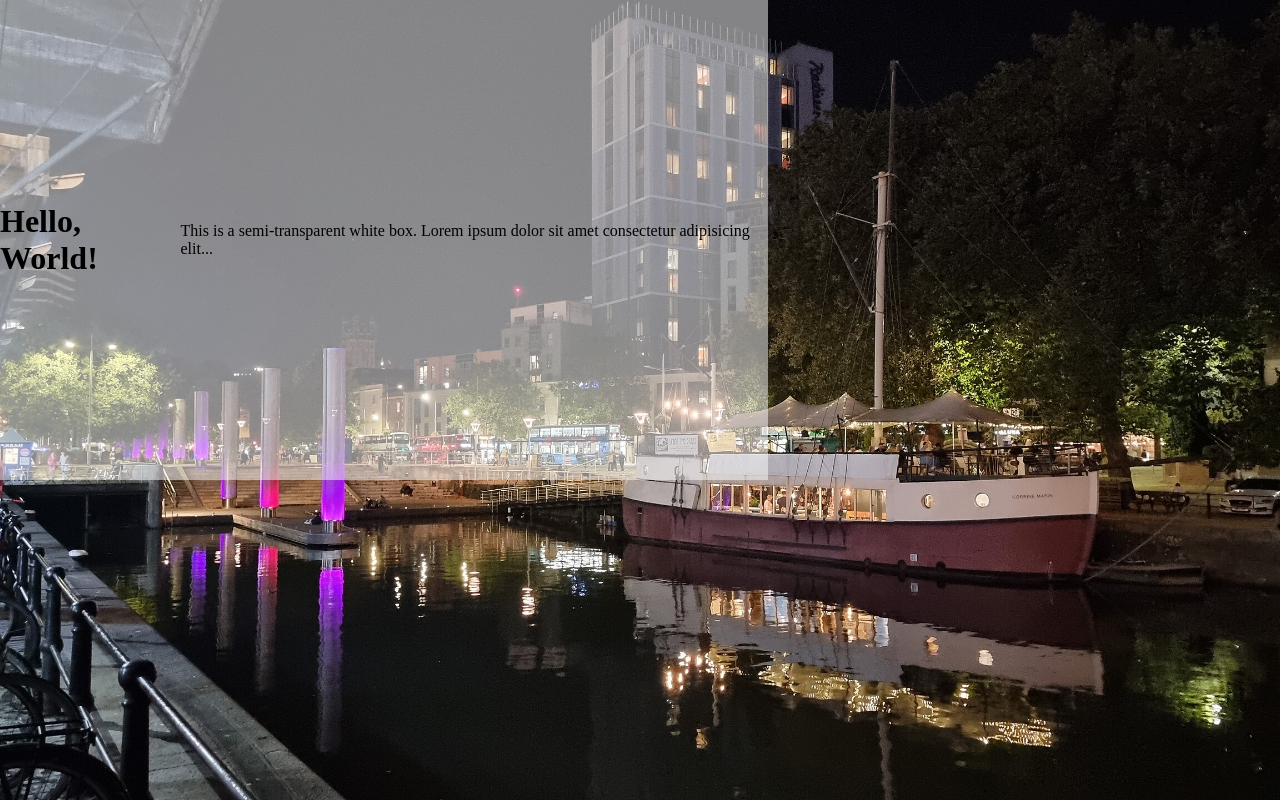
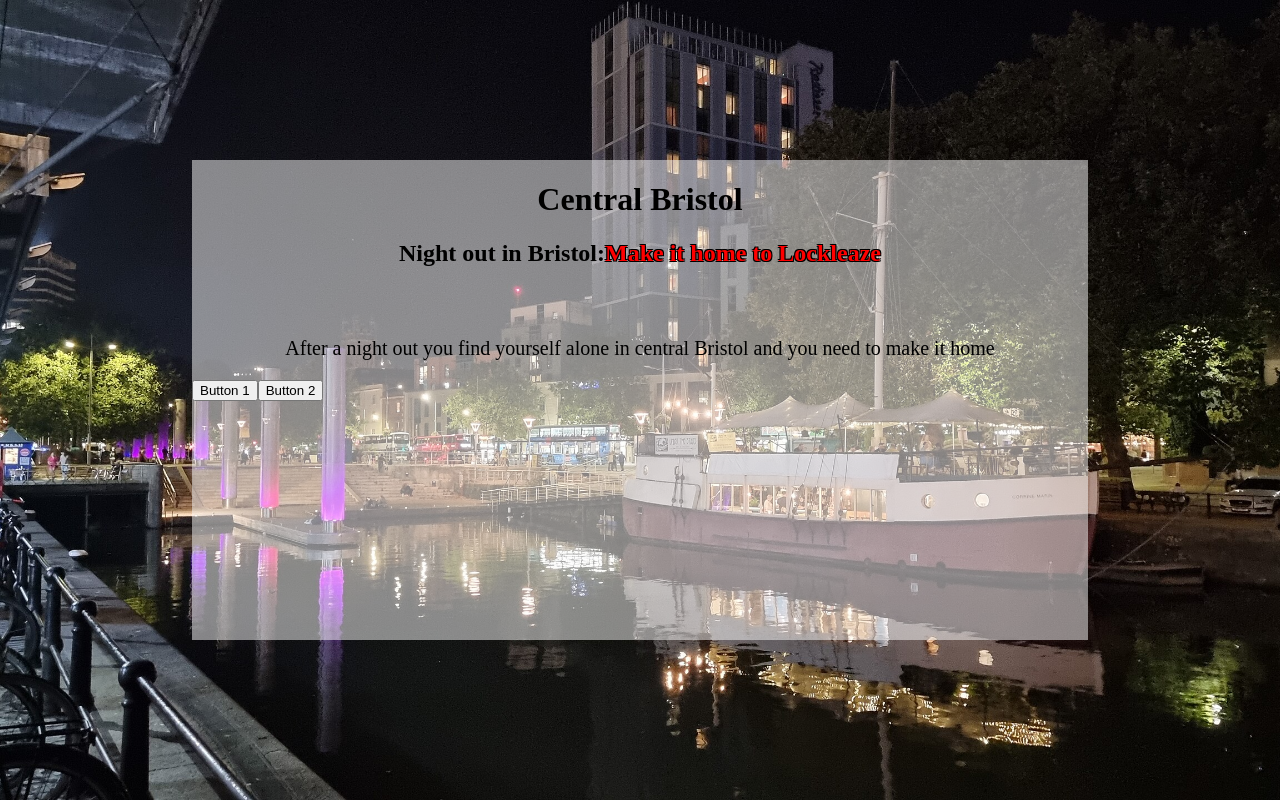
Before and after one commit to Frankataccess/Web-app-story, a React (Vite) app in the folder web-app-story/: page / in a window 1280 px wide. Built offline with nearby package versions, Linux system fonts and the light colour scheme.

Commit message:
changed text and added buttons

```diff
--- a/web-app-story/src/App.jsx
+++ b/web-app-story/src/App.jsx
@@ -6,8 +6,10 @@ const App = () => {
     document.body.style.padding = '0'; // Reset body padding
   }, []);
 
+
+
   return (
-    <div style={{ position: 'relative', width: '100vw', height: '100vh' }}>
+    <div style={{ position: 'relative', width: '100vw', height: '100vh' ,display: 'flex', justifyContent:'center',alignItems:'center'}}>
       <picture>
         <source srcSet="/photos/floating harbour.jpg" media="(min-width: 1024px)" />
         <source srcSet="/photos/floating harbour.jpg" media="(min-width: 768px)" />
@@ -20,22 +22,36 @@ const App = () => {
             width: '100%',
             height: '100%',
             objectFit: 'cover',
+
           }}
         />
       </picture>
       <div style={{
         backgroundColor: 'rgba(255, 255, 255, 0.5)',
         position: 'relative',
-        width: '60vw',
+        width: '70vw',
         height: '60vh',
-        display: 'flex', // Enable Flexbox
-        justifyContent: 'center', // Horizontally center the box
-        alignItems: 'center', // Vertically center the box
+
       }}>
-        <h1 className="text-2xl font-bold text-center">Hello, World!</h1>
-        <p className="text-center">
-          This is a semi-transparent white box. Lorem ipsum dolor sit amet consectetur adipisicing elit...
+          <h1 className="text-2xl font-bold text-center" align="center" >Central Bristol</h1>
+          <h2 align='center'>
+            Night out in Bristol:
+          <span style={{
+            color: 'red',
+            textShadow: '-1px -1px 0 #000, 1px -1px 0 #000, -1px 1px 0 #000, 1px 1px 0 #000'
+          }}>
+            Make it home to Lockleaze
+          </span>
+        </h2>
+        <p style={{ textAlign: 'center', fontSize: '20px', paddingTop: '50px',paddingLeft: '20px', paddingRight: '20px' }}>
+          After a night out you find yourself alone in central Bristol and you need to make it home
         </p>
+
+        <div className="flex justify-between absolute bottom-0 left-0 right-0 p-5">
+    <button className="bg-blue-500 text-white px-4 py-2 rounded">Button 1</button>
+    <button className="bg-green-500 text-white px-4 py-2 rounded">Button 2</button>
+  </div>
+
       </div>
     </div>
   );
```
Lines whose indentation alone changed are shown as unchanged.
